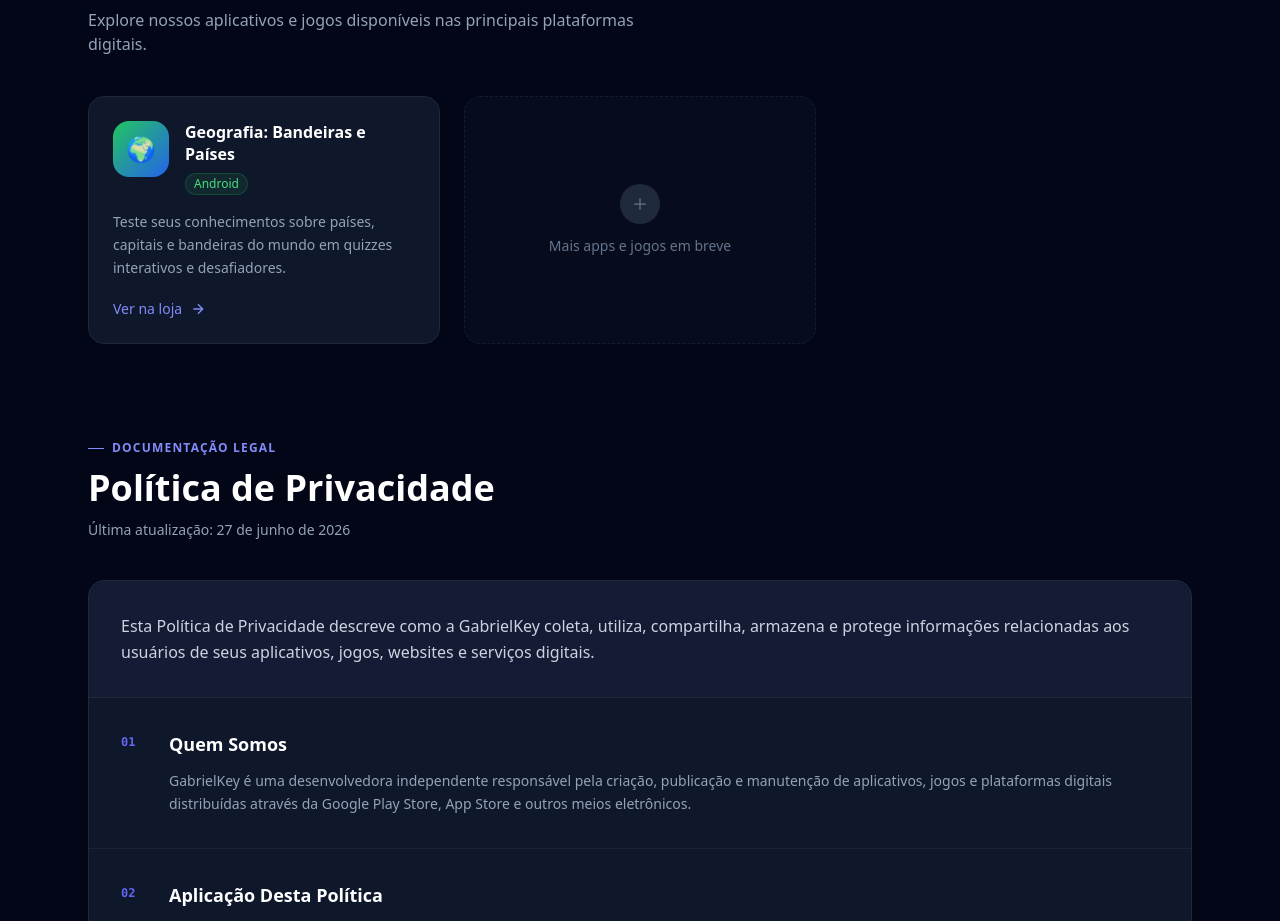
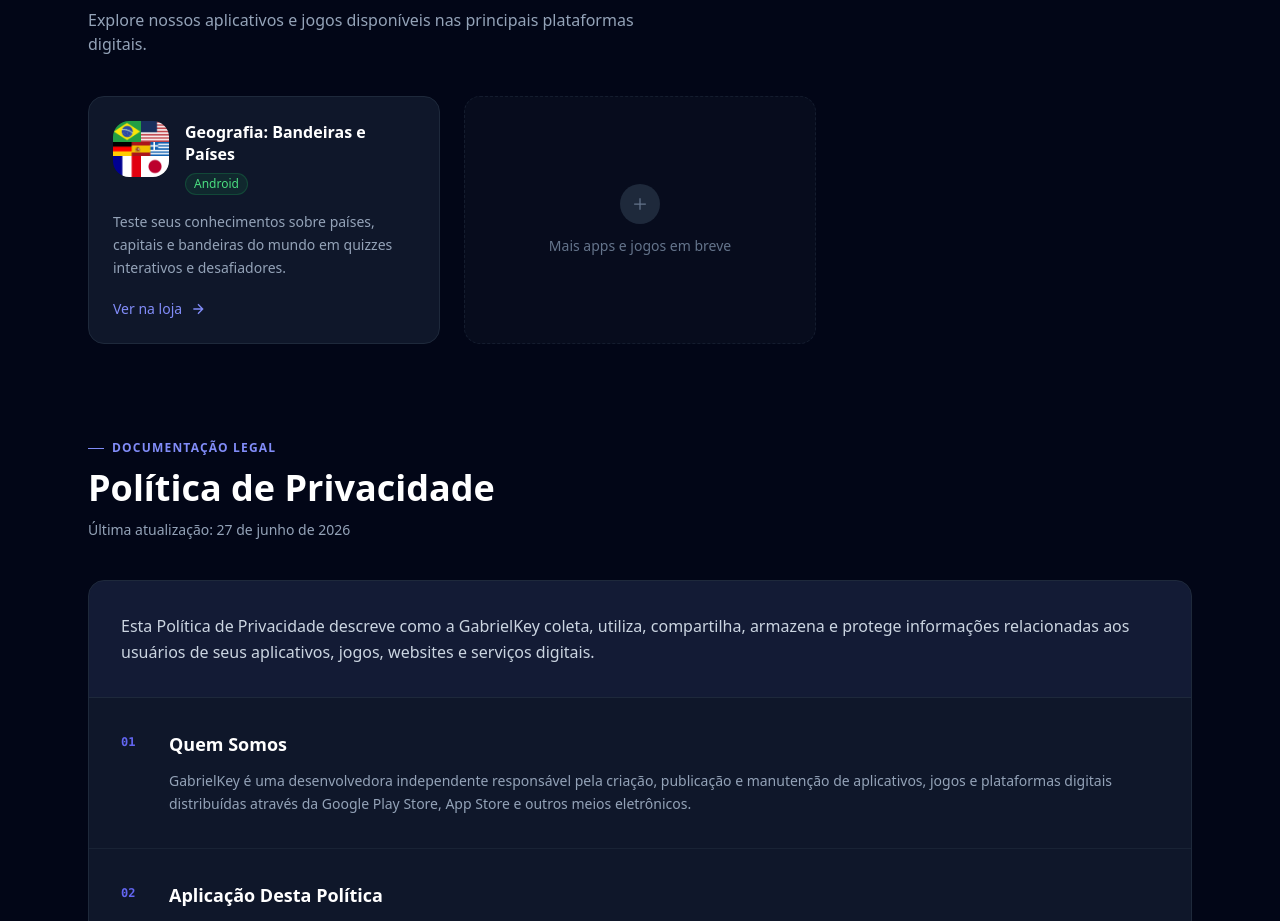
Before and after one commit to gabrielkey/privacy, a plain HTML site: page index.html in a window 1280 px wide. Shown: the part 791-1712 px from the top of the page. Drawn offline with nearby package versions, Linux system fonts and the light colour scheme.

Commit message:
feat(apps): replace emoji with geo.png icon on geography game card
Co-Authored-By: Claude Sonnet 4.6 <noreply@anthropic.com>

```diff
--- a/index.html
+++ b/index.html
@@ -167,8 +167,8 @@
       <!-- CARD — Geografia: Bandeiras e Países -->
       <div class="bg-slate-900 border border-slate-800 rounded-2xl p-6 card-hover group flex flex-col">
         <div class="flex items-start gap-4 mb-4">
-          <div class="w-14 h-14 rounded-2xl bg-gradient-to-br from-green-500 to-blue-600 flex items-center justify-center text-2xl flex-shrink-0">
-            🌍
+          <div class="w-14 h-14 rounded-2xl overflow-hidden flex-shrink-0">
+            <img src="assets/apps/geo.png" alt="Geografia: Bandeiras e Países" class="w-full h-full object-cover">
           </div>
           <div class="flex-1 min-w-0">
             <h3 class="font-semibold text-white text-base leading-snug mb-2" data-i18n="app1.name">Geografia: Bandeiras e Países</h3>
```
Also changed, not shown: assets/apps/geo.png (added).
